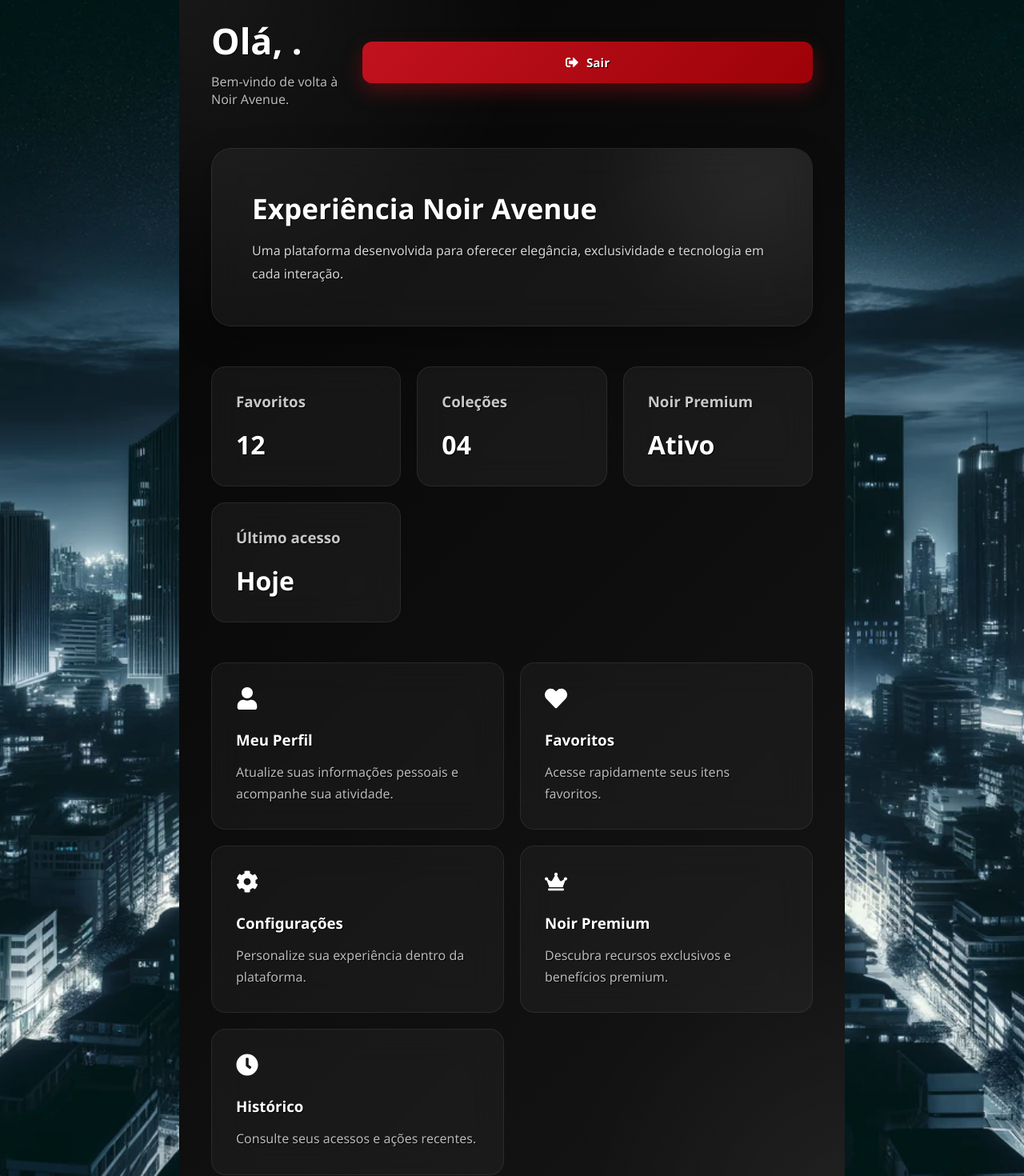
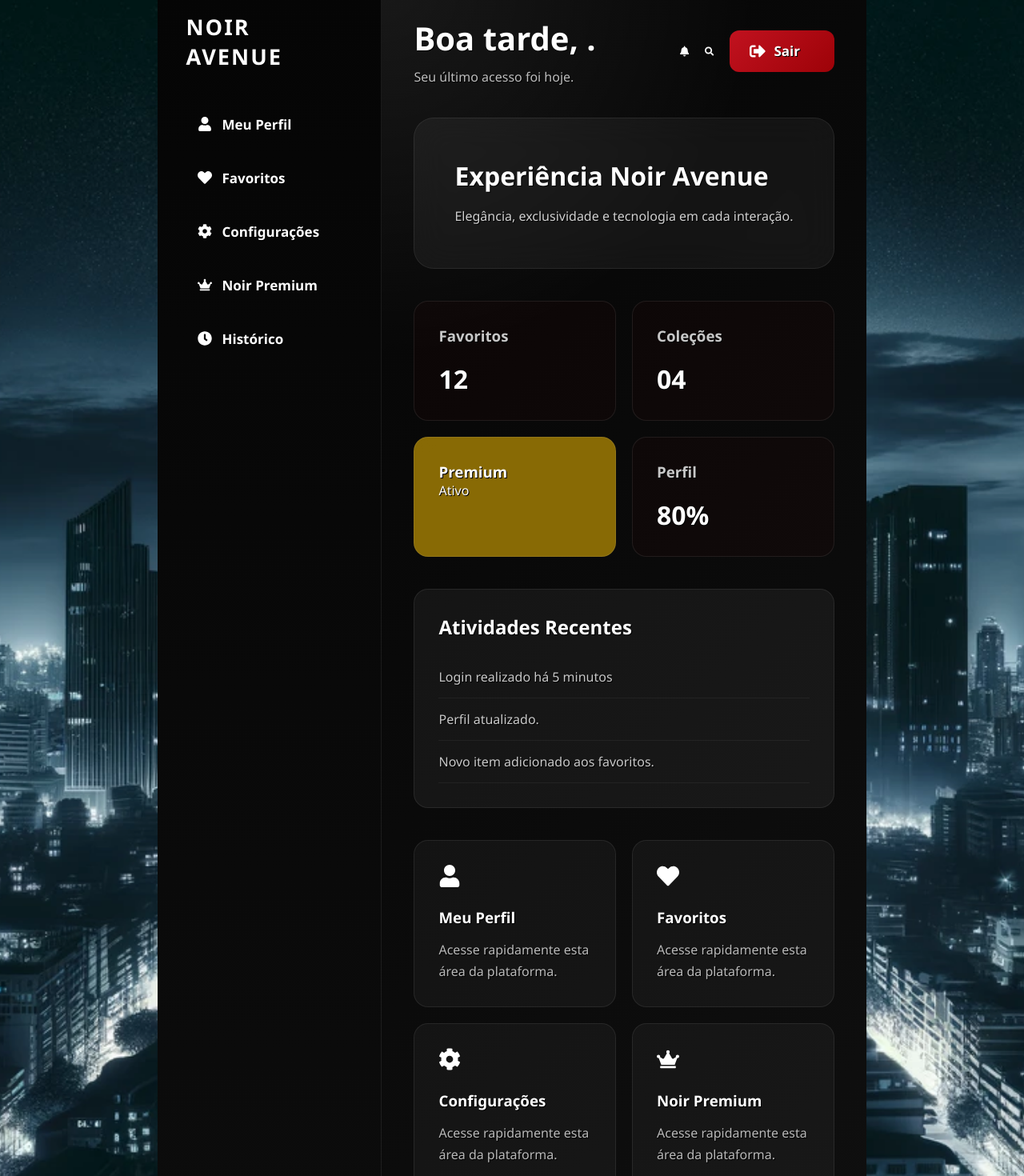
Before and after one commit to Luizfelipeosz/Noir-Avenue, a React (Vite) app: page /dashboard in a window 1280 px wide. Shown: the part 20-1490 px from the top of the page at 80% size. Built offline with nearby package versions, Linux system fonts and the light colour scheme; sample sign-in values are in the browser's storage.

Commit message:
ajuste do botao para premiun

```diff
--- a/src/components/Dashboard/Dashboard.css
+++ b/src/components/Dashboard/Dashboard.css
@@ -10,11 +10,13 @@
 
 body{
     overflow-x:hidden;
-    font-family:'Segoe UI', Tahoma, Geneva, Verdana, sans-serif;
+    font-family:'Segoe UI',sans-serif;
+    background:#050505;
+    color:#fff;
 }
 
 /* ==========================
-   ANIMAÇÃO
+   ANIMAÇÕES
 ========================== */
 
 @keyframes fadeIn{
@@ -22,7 +24,6 @@ body{
         opacity:0;
         transform:translateY(20px);
     }
-
     to{
         opacity:1;
         transform:translateY(0);
@@ -30,17 +31,115 @@ body{
 }
 
 /* ==========================
+   LAYOUT
+========================== */
+
+.layout{
+    display:grid;
+    grid-template-columns:280px 1fr;
+    min-height:100vh;
+}
+
+/* ==========================
+   SIDEBAR
+========================== */
+
+.sidebar{
+    padding:35px;
+
+    border-right:
+    1px solid
+    rgba(255,255,255,.08);
+
+    background:
+    linear-gradient(
+        180deg,
+        #050505,
+        #0d0d0d
+    );
+}
+
+.sidebar h2{
+    font-size:1.7rem;
+    letter-spacing:2px;
+
+    margin-bottom:40px;
+}
+
+.sidebar nav{
+    display:flex;
+    flex-direction:column;
+
+    gap:15px;
+}
+
+.sidebar button{
+    display:flex;
+    align-items:center;
+
+    gap:12px;
+
+    padding:15px;
+
+    border:none;
+
+    color:#fff;
+
+    cursor:pointer;
+
+    border-radius:12px;
+
+    background:transparent;
+
+    transition:.3s;
+}
+
+.sidebar button:hover{
+    background:
+    rgba(255,255,255,.08);
+
+    transform:
+    translateX(5px);
+}
+
+.sidebar button svg{
+    font-size:18px;
+}
+
+/* PREMIUM BOX */
+
+.premium-box{
+    margin-top:50px;
+
+    padding:25px;
+
+    border-radius:18px;
+
+    background:
+    rgba(255,255,255,.05);
+
+    border:
+    1px solid
+    rgba(255,255,255,.08);
+}
+
+.premium-box h3{
+    margin-bottom:10px;
+}
+
+.premium-box span{
+    color:#4ade80;
+}
+
+/* ==========================
    CONTAINER
 ========================== */
 
 .dashboard-container{
-    min-height:100vh;
-
     padding:40px;
 
-    color:#fff;
-
-    animation:fadeIn .7s ease;
+    animation:
+    fadeIn .7s ease;
 
     background:
     radial-gradient(
@@ -48,16 +147,10 @@ body{
         rgba(255,255,255,.08),
         transparent 25%
     ),
-    radial-gradient(
-        circle at bottom right,
-        rgba(255,255,255,.05),
-        transparent 20%
-    ),
     linear-gradient(
         135deg,
         #050505,
-        #0d0d0d,
-        #151515
+        #101010
     );
 }
 
@@ -70,36 +163,51 @@ body{
     justify-content:space-between;
     align-items:center;
 
-    margin-bottom:50px;
+    margin-bottom:40px;
 }
 
 .dashboard-header h1{
-    font-size:2.8rem;
-    margin-bottom:10px;
+    font-size:2.5rem;
 }
 
 .dashboard-header p{
-    color:#b9b9b9;
+    margin-top:10px;
+    color:#bdbdbd;
+}
+
+.header-actions{
+    display:flex;
+    align-items:center;
+
+    gap:20px;
+}
+
+.header-actions svg{
+    font-size:20px;
+
+    cursor:pointer;
+
+    transition:.3s;
+}
+
+.header-actions svg:hover{
+    transform:scale(1.1);
 }
 
 .dashboard-header button{
     display:flex;
     align-items:center;
-    justify-content:center;
 
     gap:10px;
 
     border:none;
     cursor:pointer;
 
-    padding:14px 28px;
+    padding:14px 25px;
 
     border-radius:12px;
 
     color:#fff;
-
-    font-size:.95rem;
-    font-weight:600;
 
     background:
     linear-gradient(
@@ -107,36 +215,6 @@ body{
         #c1121f,
         #9d0208
     );
-
-    box-shadow:
-    0 10px 25px
-    rgba(193,18,31,.35);
-
-    transition:all .3s ease;
-}
-
-.dashboard-header button:hover{
-    transform:
-    translateY(-3px);
-
-    background:
-    linear-gradient(
-        135deg,
-        #d90429,
-        #c1121f
-    );
-
-    box-shadow:
-    0 15px 35px
-    rgba(217,4,41,.45);
-}
-
-.dashboard-header button:active{
-    transform:scale(.98);
-}
-
-.dashboard-header button svg{
-    font-size:16px;
 }
 
 /* ==========================
@@ -144,58 +222,32 @@ body{
 ========================== */
 
 .dashboard-banner{
-    position:relative;
-
-    overflow:hidden;
-
     padding:50px;
 
-    margin-bottom:50px;
+    margin-bottom:40px;
 
     border-radius:25px;
 
     backdrop-filter:blur(20px);
 
+    background:
+    rgba(255,255,255,.05);
+
     border:
     1px solid
     rgba(255,255,255,.08);
-
-    background:
-    rgba(255,255,255,.05);
-
-    box-shadow:
-    0 15px 40px
-    rgba(0,0,0,.3);
-}
-
-.dashboard-banner::before{
-    content:"";
-
-    position:absolute;
-
-    top:-100px;
-    right:-50px;
-
-    width:250px;
-    height:250px;
-
-    border-radius:50%;
-
-    background:
-    rgba(255,255,255,.08);
-
-    filter:blur(70px);
 }
 
 .dashboard-banner h2{
-    font-size:2.2rem;
+    font-size:2rem;
+
     margin-bottom:15px;
 }
 
 .dashboard-banner p{
-    max-width:650px;
+    max-width:700px;
 
-    color:#d4d4d4;
+    color:#d1d1d1;
 
     line-height:1.8;
 }
@@ -212,7 +264,7 @@ body{
 
     gap:20px;
 
-    margin-bottom:50px;
+    margin-bottom:40px;
 }
 
 .card{
@@ -220,10 +272,8 @@ body{
 
     border-radius:18px;
 
-    backdrop-filter:blur(20px);
-
     background:
-    rgba(255,255,255,.05);
+    rgba(126, 12, 12, 0.05);
 
     border:
     1px solid
@@ -232,22 +282,72 @@ body{
     transition:.3s;
 }
 
+.card-premium{
+    padding:30px;
+
+    border-radius:18px;
+
+    background:
+    rgba(214, 165, 4, 0.623);
+
+    border:
+    1px solid
+    rgba(255,255,255,.08);
+
+    transition:.3s;
+}
+}
+
 .card:hover{
     transform:translateY(-5px);
-
-    box-shadow:
-    0 15px 35px
-    rgba(255,255,255,.08);
 }
 
 .card h3{
+    margin-bottom:20px;
+
     color:#c7c7c7;
-    margin-bottom:20px;
 }
 
 .card span{
     font-size:2rem;
     font-weight:bold;
+}
+
+/* ==========================
+   ACTIVITY
+========================== */
+
+.activity{
+    padding:30px;
+
+    margin-bottom:40px;
+
+    border-radius:18px;
+
+    background:
+    rgba(255,255,255,.05);
+
+    border:
+    1px solid
+    rgba(255,255,255,.08);
+}
+
+.activity h2{
+    margin-bottom:20px;
+}
+
+.activity ul{
+    list-style:none;
+}
+
+.activity li{
+    padding:15px 0;
+
+    color:#c9c9c9;
+
+    border-bottom:
+    1px solid
+    rgba(255,255,255,.05);
 }
 
 /* ==========================
@@ -258,7 +358,7 @@ body{
     display:grid;
 
     grid-template-columns:
-    repeat(auto-fit,minmax(280px,1fr));
+    repeat(auto-fit,minmax(250px,1fr));
 
     gap:20px;
 }
@@ -266,11 +366,9 @@ body{
 .action-card{
     padding:30px;
 
-    border-radius:18px;
-
     cursor:pointer;
 
-    backdrop-filter:blur(20px);
+    border-radius:18px;
 
     background:
     rgba(255,255,255,.04);
@@ -283,14 +381,11 @@ body{
 }
 
 .action-card:hover{
-    transform:translateY(-7px);
+    transform:
+    translateY(-8px);
 
     border-color:
-    rgba(255,255,255,.3);
-
-    box-shadow:
-    0 15px 40px
-    rgba(255,255,255,.08);
+    rgba(255,255,255,.2);
 }
 
 .action-card svg{
@@ -323,12 +418,7 @@ body{
 
 ::-webkit-scrollbar-thumb{
     background:#444;
-
     border-radius:10px;
-}
-
-::-webkit-scrollbar-thumb:hover{
-    background:#666;
 }
 
 /* ==========================
@@ -337,22 +427,23 @@ body{
 
 @media(max-width:992px){
 
+    .layout{
+        grid-template-columns:1fr;
+    }
+
+    .sidebar{
+        border-right:none;
+
+        border-bottom:
+        1px solid
+        rgba(255,255,255,.08);
+    }
+
     .dashboard-header{
         flex-direction:column;
-
         align-items:flex-start;
 
         gap:20px;
-    }
-
-    .dashboard-stats{
-        grid-template-columns:
-        repeat(2,1fr);
-    }
-
-    .dashboard-actions{
-        grid-template-columns:
-        repeat(2,1fr);
     }
 }
 
@@ -374,21 +465,8 @@ body{
         padding:30px;
     }
 
-    .dashboard-banner h2{
-        font-size:1.7rem;
-    }
-
-    .dashboard-header button{
-        width:100%;
-        justify-content:center;
-    }
-
     .dashboard-stats,
     .dashboard-actions{
         grid-template-columns:1fr;
     }
-
-    .card span{
-        font-size:1.5rem;
-    }
 }
--- a/src/components/Dashboard/Dashboard.jsx
+++ b/src/components/Dashboard/Dashboard.jsx
@@ -1,155 +1,119 @@
+
 import "./Dashboard.css";
 import { useNavigate } from "react-router-dom";
-
 import {
-    FaUser,
-    FaHeart,
-    FaCrown,
-    FaCog,
-    FaSignOutAlt,
-    FaClock
+  FaUser, FaHeart, FaCrown, FaCog,
+  FaSignOutAlt, FaClock, FaBell, FaSearch
 } from "react-icons/fa";
 
 function Dashboard() {
   const navigate = useNavigate();
 
-    const user =
-        JSON.parse(
-            localStorage.getItem("noiravenue_user")
-        ) || {
+  const user = JSON.parse(localStorage.getItem("noiravenue_user")) || {
     nome: "Luiz Felipe"
   };
 
+  const hour = new Date().getHours();
+
+  let greeting = "";
+
+if (hour >= 5 && hour < 12) {
+    greeting = "Bom dia";
+} else if (hour >= 12 && hour < 18) {
+    greeting = "Boa tarde";
+} else {
+    greeting = "Boa noite";
+}
+
+  const actions = [
+    { title: "Meu Perfil", icon: <FaUser />, route: "/perfil" },
+    { title: "Favoritos", icon: <FaHeart />, route: "/favoritos" },
+    { title: "Configurações", icon: <FaCog />, route: "/configuracoes" },
+    { title: "Noir Premium", icon: <FaCrown />, route: "/premium" },
+    { title: "Histórico", icon: <FaClock />, route: "/historico" },
+  ];
+
+  const activities = [
+    "Login realizado há 5 minutos",
+    "Perfil atualizado.",
+    "Novo item adicionado aos favoritos.",
+  ];
+
   const logout = () => {
-        localStorage.removeItem(
-            "noiravenue_session"
-        );
-
+    localStorage.removeItem("noiravenue_session");
     navigate("/");
   };
 
   return (
-        <div className="dashboard-container">
+    <div className="layout">
+      <aside className="sidebar">
+        <h2>NOIR AVENUE</h2>
 
+        <nav>
+          {actions.map((item) => (
+            <button
+              key={item.title}
+              onClick={() => navigate(item.route)}
+            >
+              {item.icon}
+              {item.title}
+            </button>
+          ))}
+        </nav>
+      </aside>
+
+      <main className="dashboard-container">
         <header className="dashboard-header">
-
           <div>
-                    <h1>
-                        Olá, {user.nome}.
-                    </h1>
-
-                    <p>
-                        Bem-vindo de volta à Noir Avenue.
-                    </p>
+            <h1>{greeting}, {user.nome}.</h1>
+            <p>Seu último acesso foi hoje.</p>
           </div>
 
+          <div className="header-actions">
+            <FaBell />
+            <FaSearch />
             <button onClick={logout}>
               <FaSignOutAlt />
               Sair
             </button>
-
+          </div>
         </header>
 
         <section className="dashboard-banner">
-
-                <div className="banner-content">
-                    <h2>
-                        Experiência Noir Avenue
-                    </h2>
-
-                    <p>
-                        Uma plataforma desenvolvida para
-                        oferecer elegância, exclusividade
-                        e tecnologia em cada interação.
-                    </p>
-                </div>
-
+          <h2>Experiência Noir Avenue</h2>
+          <p>Elegância, exclusividade e tecnologia em cada interação.</p>
         </section>
 
         <section className="dashboard-stats">
+          <div className="card"><h3>Favoritos</h3><span>12</span></div>
+          <div className="card"><h3>Coleções</h3><span>04</span></div>
+          <div className="card-premium"><h3>Premium</h3><span>Ativo</span></div>
+          <div className="card"><h3>Perfil</h3><span>80%</span></div>
+        </section>
 
-                <div className="card">
-                    <h3>Favoritos</h3>
-                    <span>12</span>
-                </div>
-
-                <div className="card">
-                    <h3>Coleções</h3>
-                    <span>04</span>
-                </div>
-
-                <div className="card">
-                    <h3>Noir Premium</h3>
-                    <span>Ativo</span>
-                </div>
-
-                <div className="card">
-                    <h3>Último acesso</h3>
-                    <span>Hoje</span>
-                </div>
-
+        <section className="activity">
+          <h2>Atividades Recentes</h2>
+          <ul>
+            {activities.map((item) => (
+              <li key={item}>{item}</li>
+            ))}
+          </ul>
         </section>
 
         <section className="dashboard-actions">
-
-                <div className="action-card">
-                    <FaUser />
-
-                    <h3>Meu Perfil</h3>
-
-                    <p>
-                        Atualize suas informações
-                        pessoais e acompanhe sua
-                        atividade.
-                    </p>
+          {actions.map((item) => (
+            <div
+              key={item.title}
+              className="action-card"
+              onClick={() => navigate(item.route)}
+            >
+              {item.icon}
+              <h3>{item.title}</h3>
+              <p>Acesse rapidamente esta área da plataforma.</p>
             </div>
-
-                <div className="action-card">
-                    <FaHeart />
-
-                    <h3>Favoritos</h3>
-
-                    <p>
-                        Acesse rapidamente seus itens
-                        favoritos.
-                    </p>
-                </div>
-
-                <div className="action-card">
-                    <FaCog />
-
-                    <h3>Configurações</h3>
-
-                    <p>
-                        Personalize sua experiência
-                        dentro da plataforma.
-                    </p>
-                </div>
-
-                <div className="action-card">
-                    <FaCrown />
-
-                    <h3>Noir Premium</h3>
-
-                    <p>
-                        Descubra recursos exclusivos e
-                        benefícios premium.
-                    </p>
-                </div>
-
-                <div className="action-card">
-                    <FaClock />
-
-                    <h3>Histórico</h3>
-
-                    <p>
-                        Consulte seus acessos e ações
-                        recentes.
-                    </p>
-                </div>
-
+          ))}
         </section>
-
+      </main>
     </div>
   );
 }
```
Lines whose indentation alone changed are shown as unchanged.
